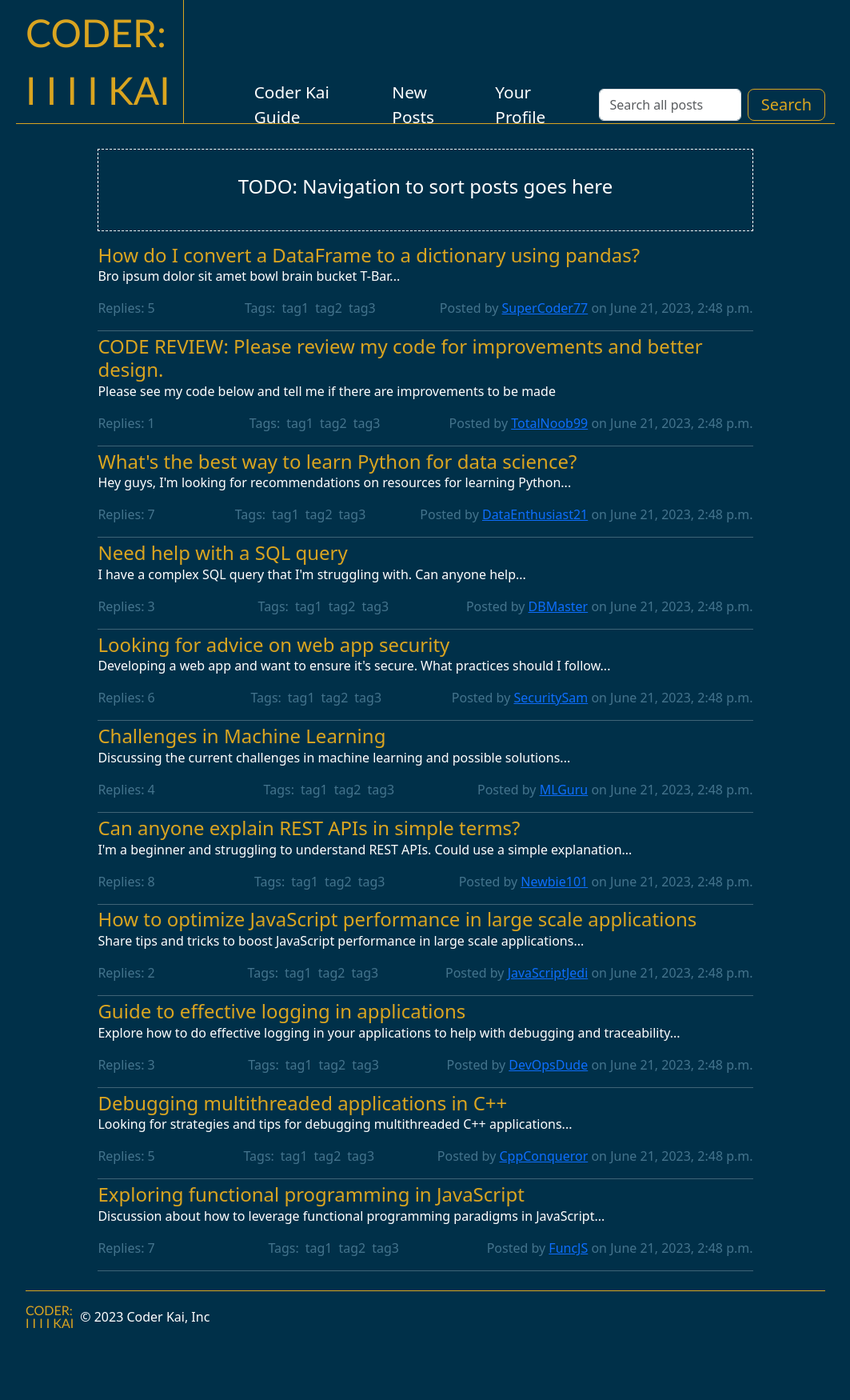
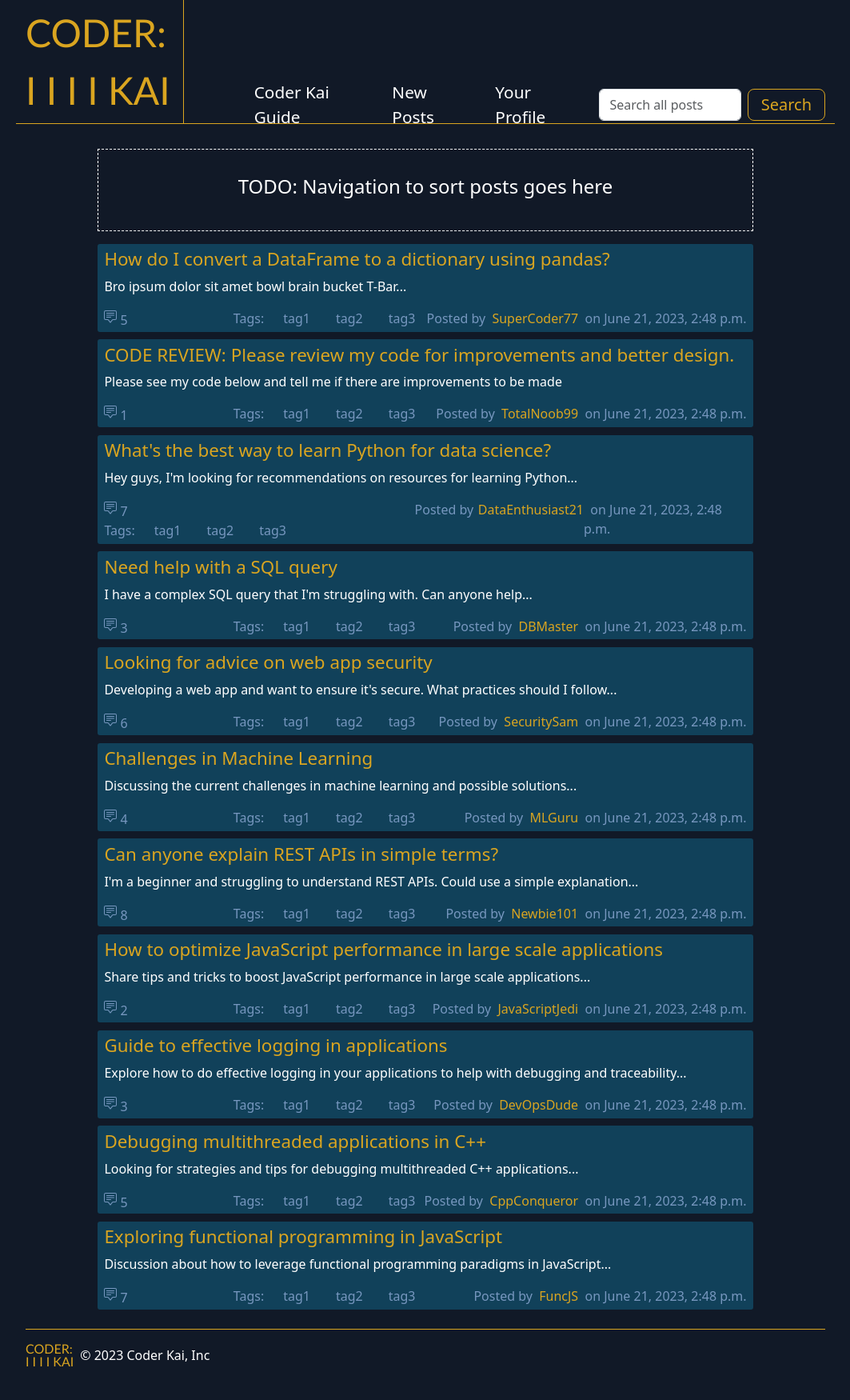
Before and after one commit to l-hepper/coderkai-gitlabimport, a Django app: page /posts in a window 1280 px wide. Shown: the whole page at 80% size, without its empty margins (108-1171 px from the left). Before the commit the page ends 1660 px from the top, so only its background shows below. Run offline with Django 4.2, Linux system fonts and the light colour scheme.

Commit message:
redesign of 'all-posts' page and colour scheme altered slightly

```diff
--- a/CoderKai/main_app/static/main_app/base-stylesheet.css
+++ b/CoderKai/main_app/static/main_app/base-stylesheet.css
@@ -3,23 +3,23 @@
 } */
 
 html {
-    background-color: #003049;
+    background-color: #111927;
 }
 
 body {
     margin-left: 10%;
     margin-right: 10%;
-    background-color: #003049;
+    background-color: #111927;
 }
 
 .navbar {
     --bs-navbar-padding-y: 0rem;
     border-bottom: goldenrod solid 1px;
-    background-color: #003049;
+    background-color: #111927;
 }
 
 .container-fluid {
-    background-color: #003049;
+    background-color: #111927;
 }
 
 .collapse {
@@ -47,7 +47,7 @@ body {
     padding-right: 1rem;
     border-right: goldenrod solid 1px;
     color: goldenrod;
-    background-color: #003049;
+    background-color: #111927;
 }
 
 .navbar-brand:hover {
--- a/CoderKai/main_app/static/main_app/posts.css
+++ b/CoderKai/main_app/static/main_app/posts.css
@@ -1,3 +1,8 @@
+a {
+    text-decoration: none;
+    color: #7797BF;
+}
+
 #sort-posts {
     border: dashed white 1px;
     width: 80%;
@@ -22,42 +27,72 @@
 }
 
 .post-item {
+    background-color: #11415A;
+    border-radius: 3px;
     color: white;
     list-style: none;
-    margin-top: 0.3rem;
+    margin-bottom: 0.6rem;
+    padding: 0.2rem;
+    padding-bottom: 0;
+}
+
+.post-item:hover {
+    background-color: #23536B;
 }
 
 .post-title {
     color: goldenrod;
-    font-size: 1.5rem;
-    margin-bottom: 0rem;
+    font-size: 1.4rem;
+    margin-top: 0.2rem;
+    margin-left: 0.3rem;
 }
 
-.post-title:hover {
-    color: #FCC742;
+.post-preview {
+    color: white;
+    text-decoration: none;
+    margin-left: 0.3rem;
+    padding-bottom: 0rem;
 }
 
 .post-info {
     display: flex;
     justify-content: space-between;
-    color: #44748D;
+    color: #7797BF;
+    margin-left: 0.3rem;
+    margin-right: 0.3rem;
+    text-decoration: none;
+}
+
+.post-replies {
+    display: inline-flex;
+    margin-right: 8rem;
+    color: #7797BF;
 }
 
 .tag-list {
-    display: flex;
-    list-style: none;
+    display: inline-flex;
+    color: #7797BF;
 }
 
 .tag {
-    margin-left: 0.5rem;
+    margin-left: 1rem;
+    padding-left: 0.5rem;
+    padding-right: 0.5rem;
+    margin-bottom: 0.3rem;
 }
 
-.post-item-link {
+.post-author {
     text-decoration: none;
+    display: inline-flex;
+    color: #7797BF !important;
 }
 
-.post-divider {
-    margin: 0rem;
+.username {
+    color: goldenrod;
+}
+
+.username:hover {
+    color: #FCC742;
 }
 
 @media (max-width: 575px) {
@@ -92,7 +127,12 @@
         justify-content: space-between;
         font-size: 0.7rem;
         color: #44748D;
-        margin-bottom: -0.5rem;
+        margin-left: 0.1rem;
+        max-height: 1.2rem;
+    }
+
+    .post-replies {
+        margin-right: 0.3rem;
     }
 
     .tag-list {
--- a/CoderKai/main_app/static/main_app/welcome_page.css
+++ b/CoderKai/main_app/static/main_app/welcome_page.css
@@ -1,6 +1,6 @@
 .welcome-message {
     border-radius: 5px;
-    background-color: #22526B;
+    background-color: #11415A;
     width: 60%;
     margin-left: 20%;
     margin-top: 10%;
@@ -26,7 +26,7 @@
 
 .card {
     border: none;
-    background-color: #003049;
+    background-color: #111927;
 }
 
 .card img {
--- a/CoderKai/main_app/templates/main_app/posts.html
+++ b/CoderKai/main_app/templates/main_app/posts.html
@@ -13,26 +13,28 @@
     <div id="post-list">
         <ul>
             {% for key, value in posts.items %}
+            <a href="{% url "post_content" key %}">
                 <li class="post-item">
                     <article>
-                            <a class="post-item-link" href="{% url "post_content" key %}">
                         <h3 class="post-title">{{ value.post_title }}</h3>
-                            </a>
                         <p class="post-preview">{{ value.post_preview }}</p>
                         <div class="post-info">
-                                <p class="post-replies">Replies: {{ value.post_replies }}</p>
-                                <p>
-                                  <ul class="tag-list">Tags:
+                            <div class="post-replies">
+                                <svg xmlns="http://www.w3.org/2000/svg" width="16" height="16" fill="currentColor" class="bi bi-chat-square-text" viewBox="0 0 16 16">
+                                <path d="M14 1a1 1 0 0 1 1 1v8a1 1 0 0 1-1 1h-2.5a2 2 0 0 0-1.6.8L8 14.333 6.1 11.8a2 2 0 0 0-1.6-.8H2a1 1 0 0 1-1-1V2a1 1 0 0 1 1-1h12zM2 0a2 2 0 0 0-2 2v8a2 2 0 0 0 2 2h2.5a1 1 0 0 1 .8.4l1.9 2.533a1 1 0 0 0 1.6 0l1.9-2.533a1 1 0 0 1 .8-.4H14a2 2 0 0 0 2-2V2a2 2 0 0 0-2-2H2z"/>
+                                <path d="M3 3.5a.5.5 0 0 1 .5-.5h9a.5.5 0 0 1 0 1h-9a.5.5 0 0 1-.5-.5zM3 6a.5.5 0 0 1 .5-.5h9a.5.5 0 0 1 0 1h-9A.5.5 0 0 1 3 6zm0 2.5a.5.5 0 0 1 .5-.5h5a.5.5 0 0 1 0 1h-5a.5.5 0 0 1-.5-.5z"/>
+                                </svg>&nbsp{{ value.post_replies }}
+                            </div>
+                            <div class="tag-list">Tags:
                                 <li class="tag">tag1</li>
                                 <li class="tag">tag2</li>
                                 <li class="tag">tag3</li>
-                                  </ul>
-                                </p>
-                                <p class="post-author">Posted by <span class="username"><a href="">{{ value.post_author }}</a> on {{ value.post_time }}</span></p>
+                            </div>
+                            <div class="post-author">Posted by &nbsp<span><a class="username" href="#">{{ value.post_author }} </a></span>&nbsp on {{ value.post_time }}</span></div>
                         </div>
                     </article>
-                    <hr class="post-divider">
                 </li>
+            </a>
             {% endfor %}
         </ul>
     </div>
```
Lines whose indentation alone changed are shown as unchanged.
